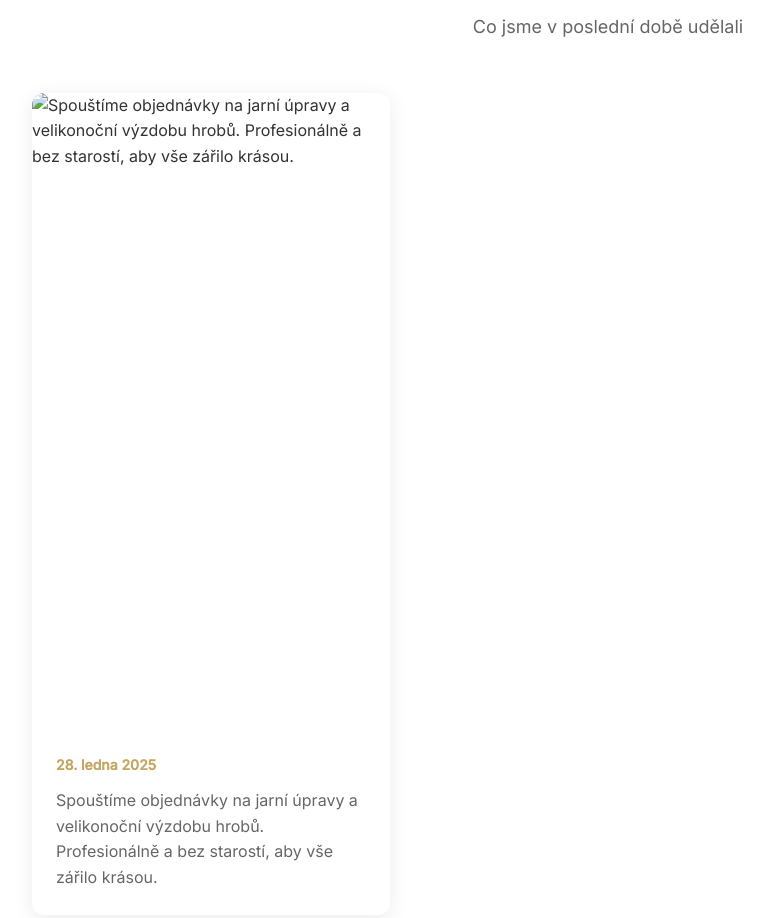
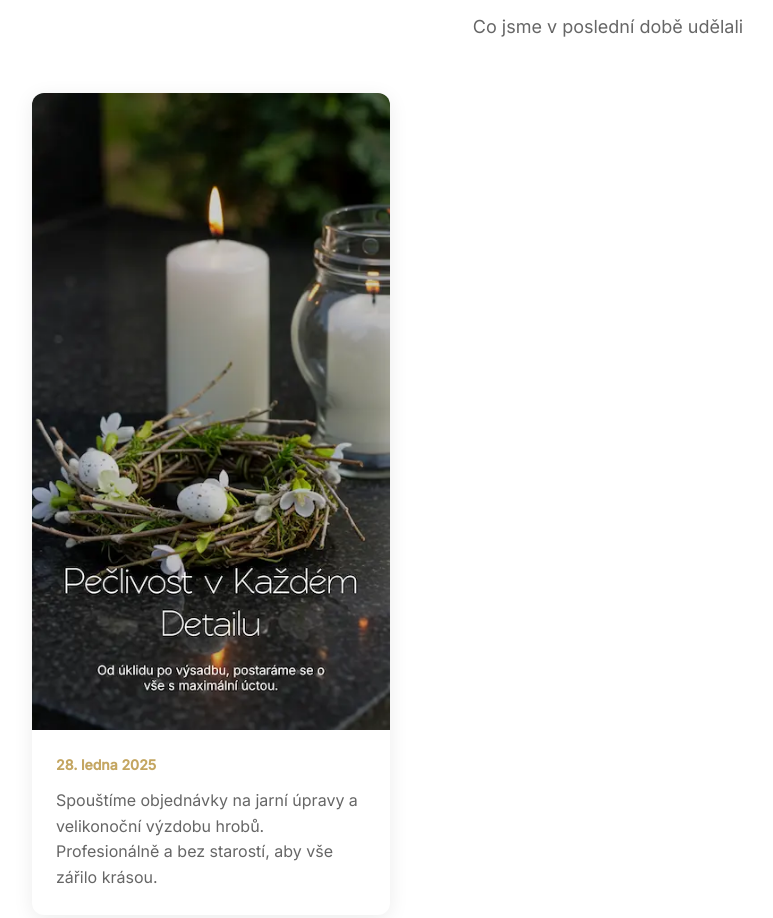
Before and after one commit to BeatrixKiddo-code/provasklid, a plain HTML site: page hrbitov.html in a window 1280 px wide. Shown: the part 957-1875 px from the top of the page, without its empty margins (32-805 px from the left). Drawn offline with nearby package versions, Linux system fonts and the light colour scheme; a web font is replaced by a local one.

Commit message:
uprava cesty aktuality

```diff
--- a/data/aktuality.json
+++ b/data/aktuality.json
@@ -2,7 +2,7 @@
     {
         "id": 1,
         "datum": "2025-01-28",
-        "obrazek": "images/images/aktuality/jaro.webp",
+        "obrazek": "images/aktuality/jaro.webp",
         "text": "Spouštíme objednávky na jarní úpravy a velikonoční výzdobu hrobů. Profesionálně a bez starostí, aby vše zářilo krásou."
     }
 ]
```
Also changed, not shown: index.html (+1 -1 lines).
